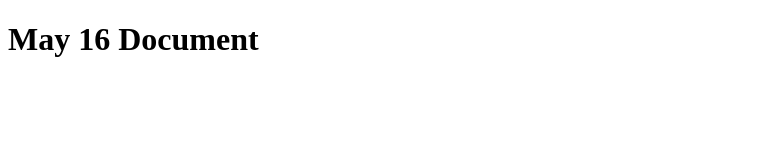
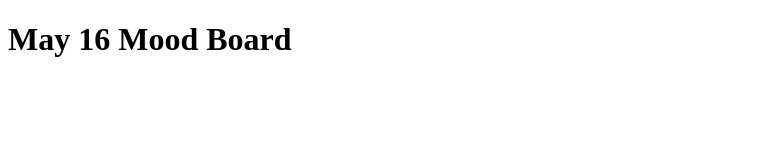
Before and after one commit to ml4073/May_16, a plain HTML site: page index.html in a window 1280 px wide. Shown: the top 160 px of the page, without its empty margins (0-760 px from the left). Drawn offline with Linux system fonts and the light colour scheme.

Commit message:
Update index.html

```diff
--- a/index.html
+++ b/index.html
@@ -4,7 +4,7 @@
   <title>May 16 PDF</title>
 </head>
 <body>
-  <h1>May 16 Document</h1>
+  <h1>May 16 Mood Board</h1>
 
   <embed src="FILE_1412.pdf" type="application/pdf" width="100%" height="800px" />
 
```
